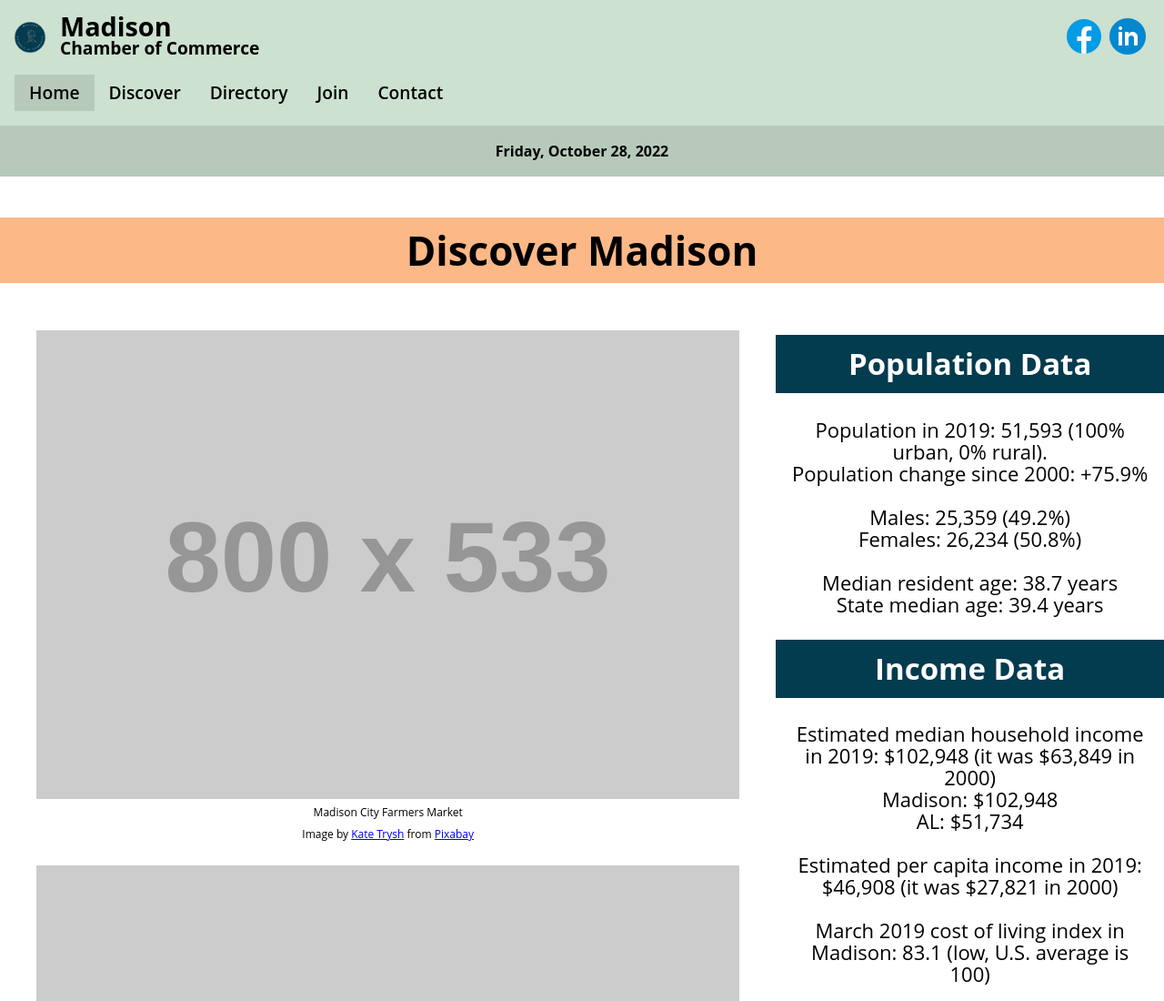
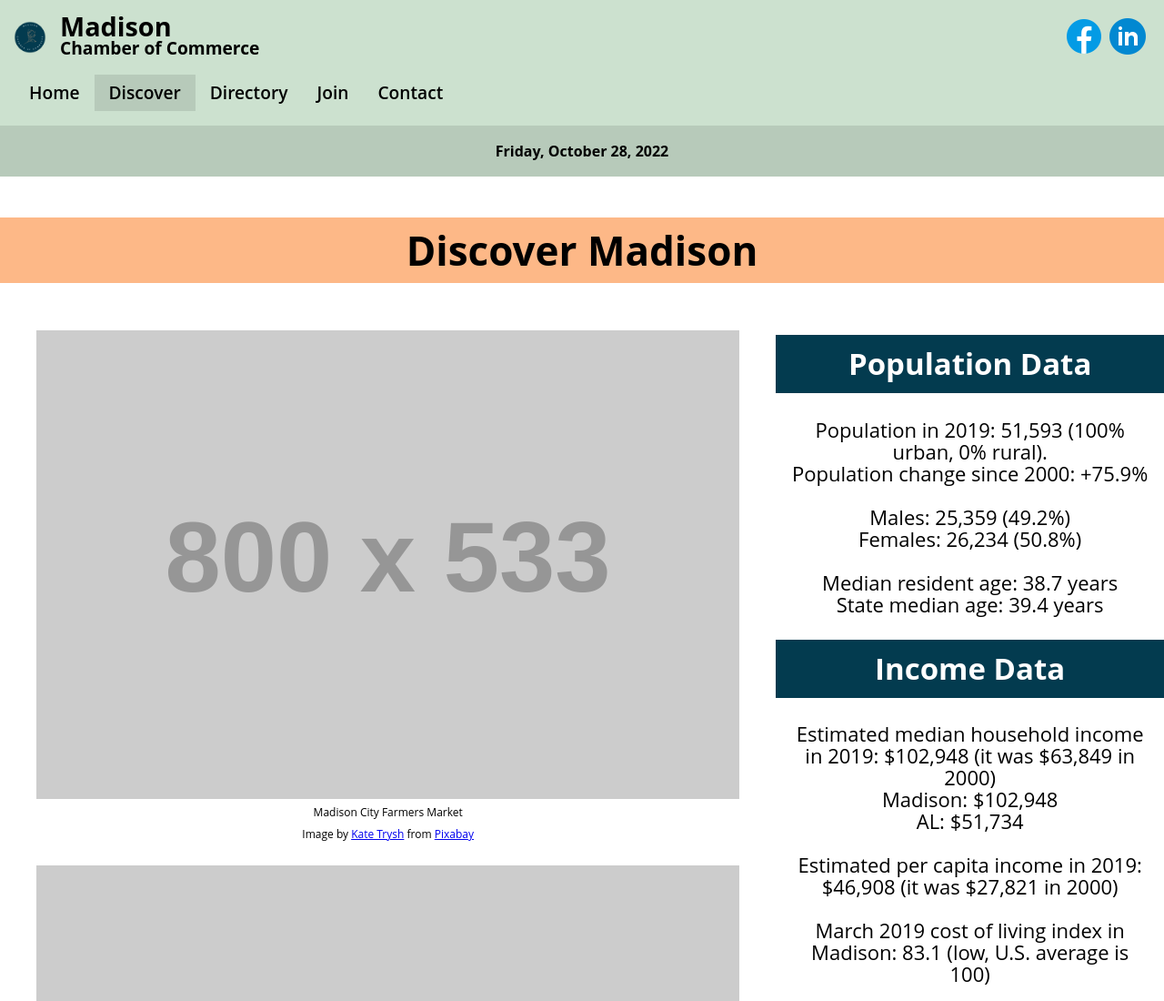
Before and after one commit to ljgoode2012/wdd230, a plain HTML site: page chamber/discover.html in a window 1280 px wide. Shown: the top 1100 px of the page at 91% size. Drawn offline with Linux system fonts and the light colour scheme; placeholder pictures from the web are drawn by us.

Commit message:
updated nav links

```diff
--- a/chamber/discover.html
+++ b/chamber/discover.html
@@ -34,8 +34,8 @@
         </div>
         <nav>
             <ul id="primaryNav">
-                <li class="active"><a href="#">Home</a></li>
-                <li><a href="#">Discover</a></li>
+                <li><a href="index.html">Home</a></li>
+                <li class="active"><a href="discover.html">Discover</a></li>
                 <li><a href="#">Directory</a></li>
                 <li><a href="#">Join</a></li>
                 <li><a href="#">Contact</a></li>
```
Also changed, not shown: chamber/index.html (+2 -2 lines).
